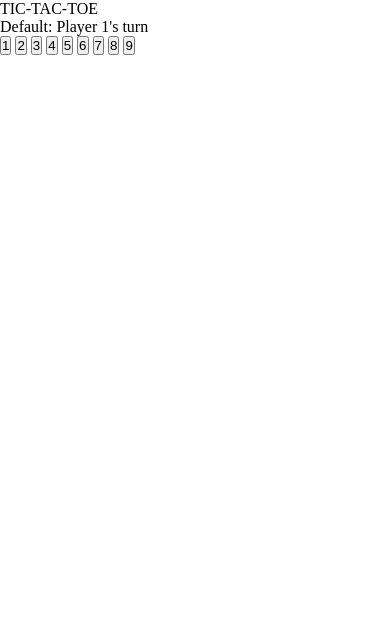
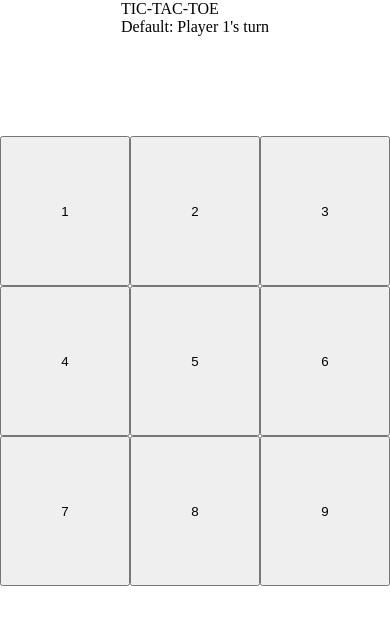
Before and after one commit to iZhGH/TicTacToe, a plain HTML site: page index.html in a window 390 px wide. Drawn offline with Linux system fonts and the light colour scheme.

Commit message:
style(styles.css): Grid styling and responsiveness - Set up grid - Set grid to be min of 100px and max of 150px for rows and columns

```diff
--- a/styles.css
+++ b/styles.css
@@ -7,4 +7,13 @@
 .gameContainer {
     display: flex;
     flex-direction: column;
+    justify-content: center;
+    align-items: center;
 }
+
+.gameGrid {
+    margin-top: 100px;
+    display: grid;
+    grid-template-columns: repeat(3,minmax(100px,150px));
+    grid-template-rows: repeat(3,minmax(100px,150px));
+}
```
